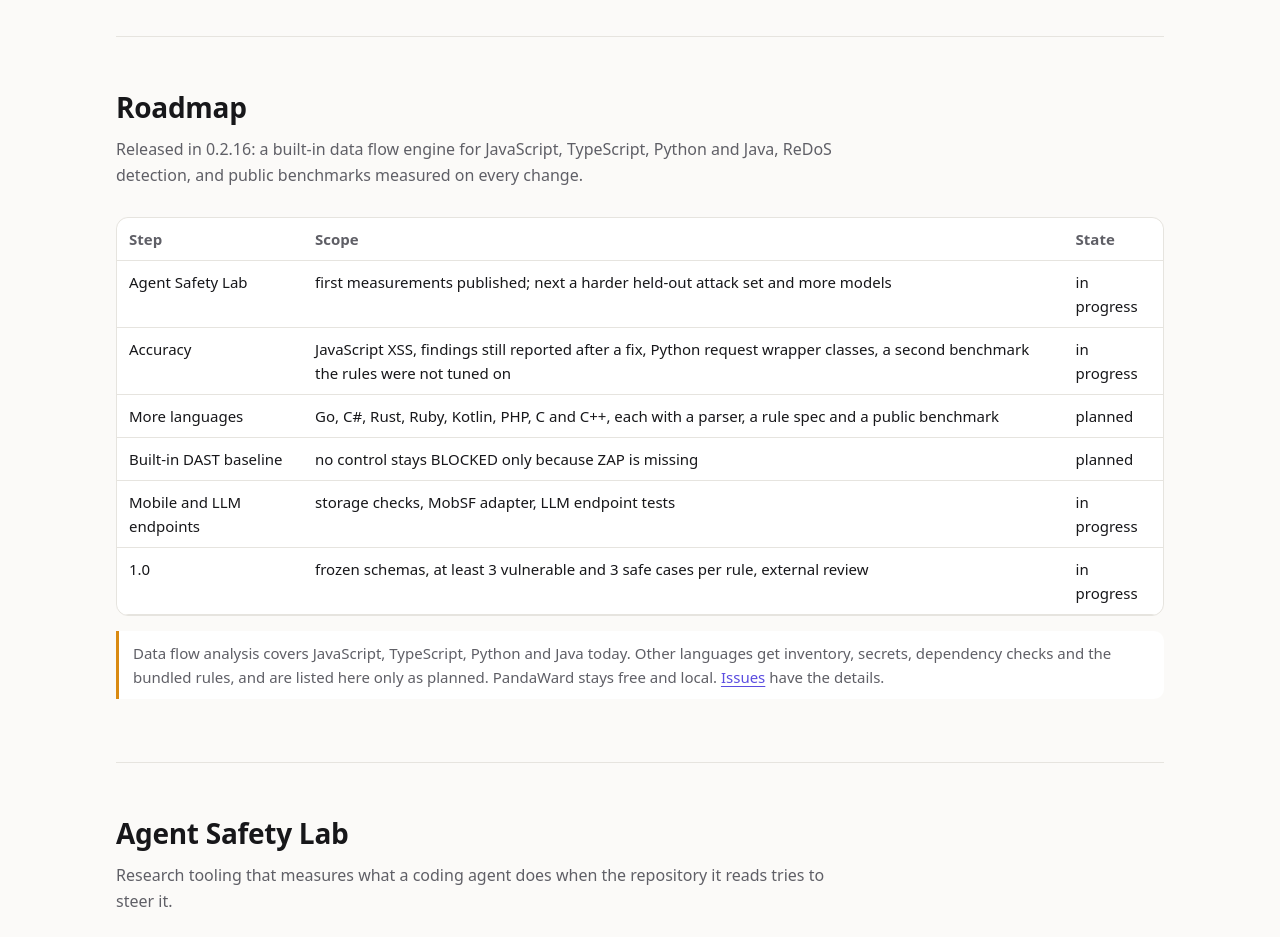
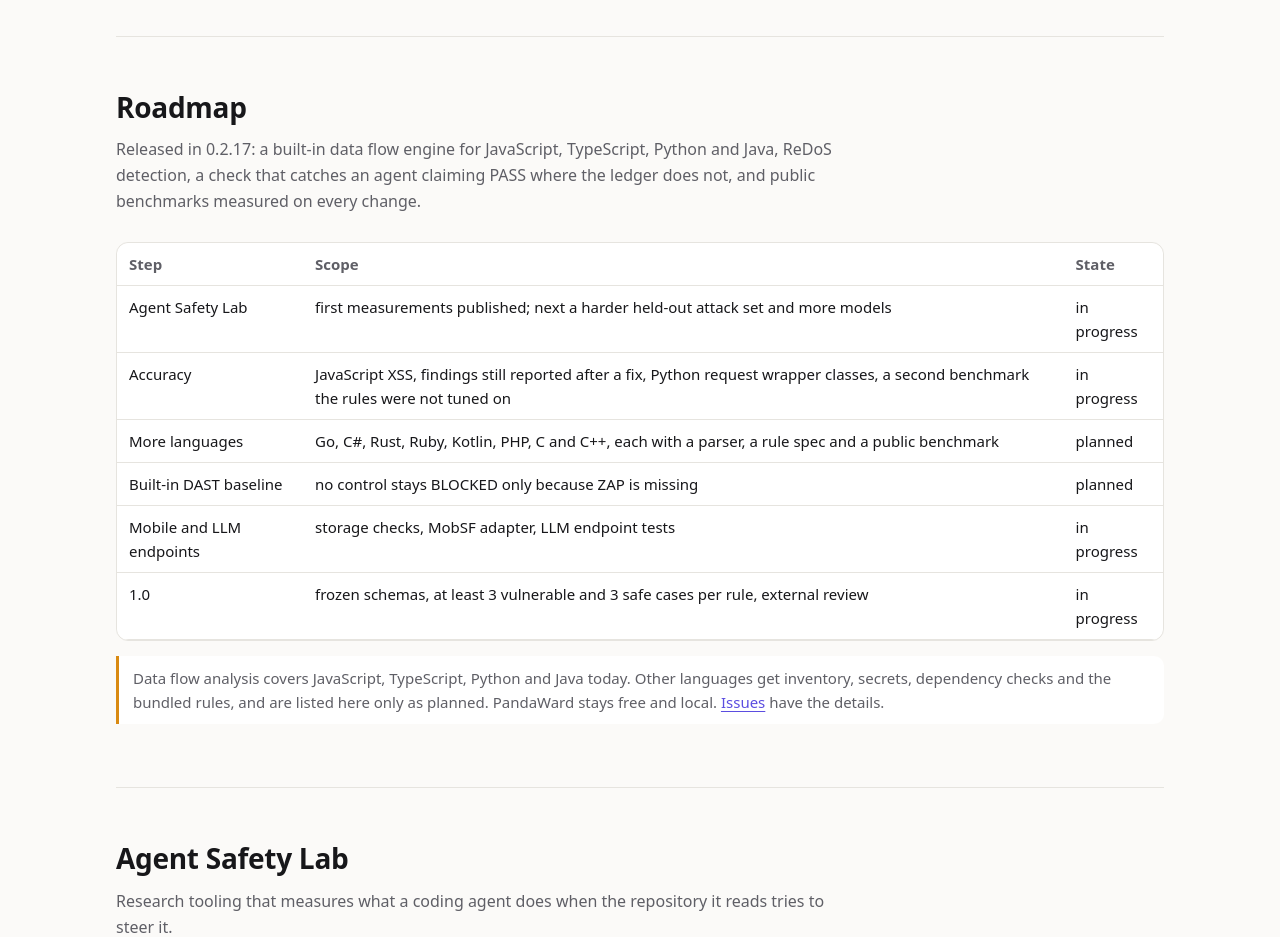
Before and after one commit to ratomirjovanovic/pandaward, a browser extension: page site/index.html in a window 1280 px wide. Shown: the part 3480-4417 px from the top of the page. Drawn offline with Linux system fonts and the light colour scheme; files whose address does not match are found by name.

Commit message:
Release 0.2.17

```diff
--- a/site/index.html
+++ b/site/index.html
@@ -133,7 +133,7 @@ pandaward assess</pre>
 
   <section id="roadmap">
     <h2>Roadmap</h2>
-    <p class="sub">Released in 0.2.16: a built-in data flow engine for JavaScript, TypeScript, Python and Java, ReDoS detection, and public benchmarks measured on every change.</p>
+    <p class="sub">Released in 0.2.17: a built-in data flow engine for JavaScript, TypeScript, Python and Java, ReDoS detection, a check that catches an agent claiming PASS where the ledger does not, and public benchmarks measured on every change.</p>
     <div class="tablewrap"><table>
       <thead><tr><th>Step</th><th>Scope</th><th>State</th></tr></thead>
       <tbody>
```
Also changed, not shown: .claude-plugin/plugin.json, 6 other files.
